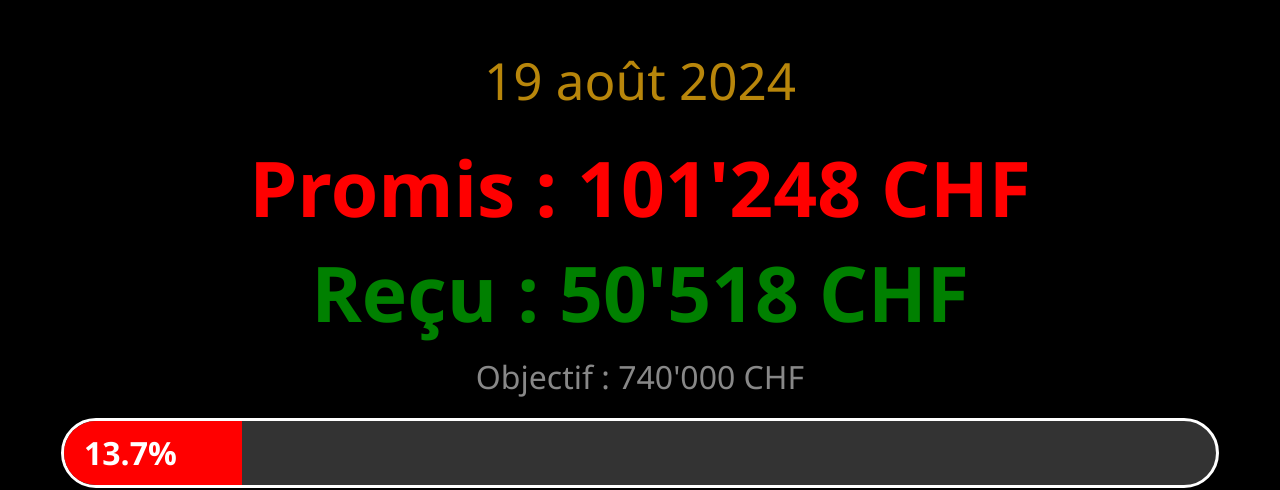
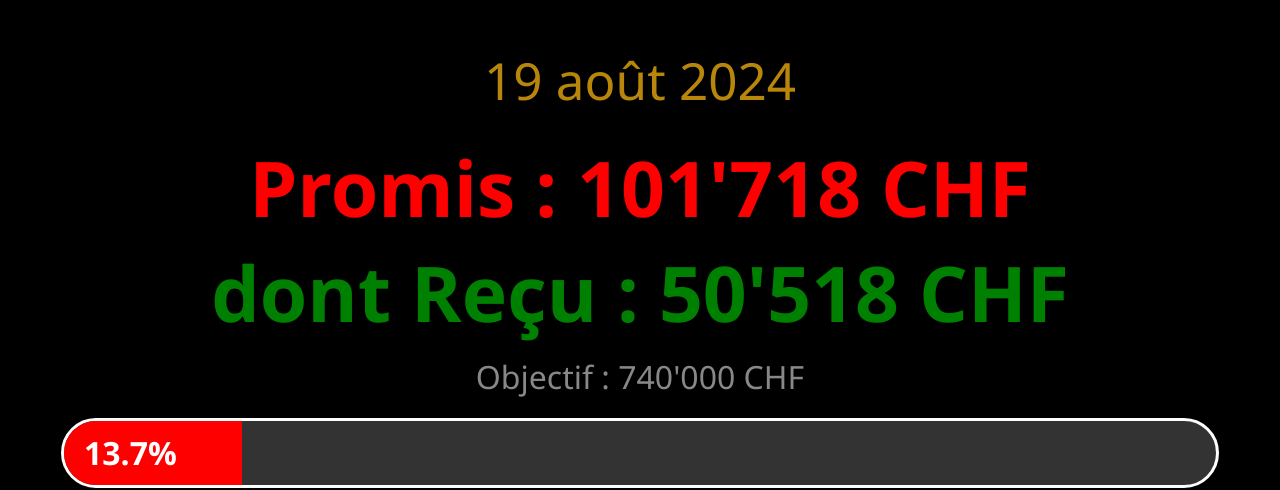
Before and after one commit to yassineLajmi/yassineLajmi.github.io, a plain HTML site: page index.html in a window 1280 px wide. Shown: the part 124-614 px from the top of the page. Drawn offline with nearby package versions, Linux system fonts and the light colour scheme.

Commit message:
Update index.html

```diff
--- a/index.html
+++ b/index.html
@@ -108,7 +108,7 @@
     <div id="qrcode"></div>
 
     <script>
-        const montantPromis = 101248; // Exemple de montant promis
+        const montantPromis = 101718; // Exemple de montant promis
         const montantRecu = 50518; // Montant reçu
         const montantTotal = 740000;
 
@@ -123,7 +123,7 @@
         //document.getElementById('montantRecu').textContent = `dont Reçu : ${montantRecu.toLocaleString()} CHF`;
 
 		document.getElementById('montantPromis').textContent = `Promis : ${formatMontantSuisse(montantPromis)} CHF`;
-        document.getElementById('montantRecu').textContent = `Reçu : ${formatMontantSuisse(montantRecu)} CHF`;
+        document.getElementById('montantRecu').textContent = `dont Reçu : ${formatMontantSuisse(montantRecu)} CHF`;
 
 
         const progressFill = document.getElementById('progressFill');
```
